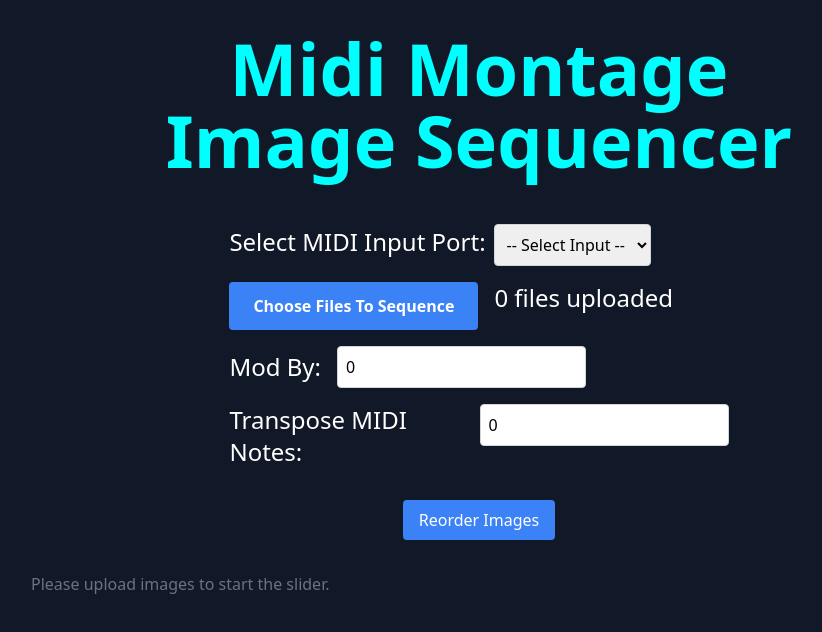
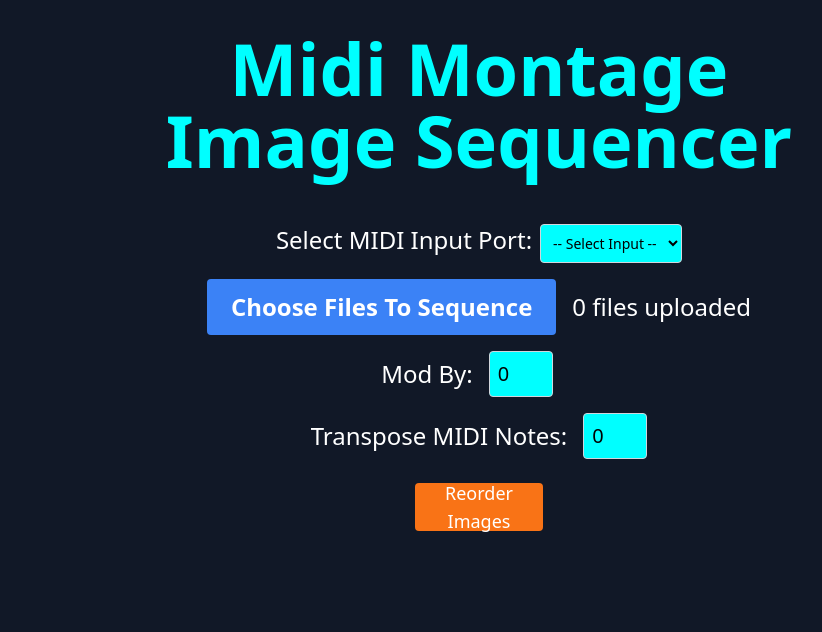
Before and after one commit to nathanfenoglio/midi-montage-image-sequencer, a Next.js app: page /Home in a window 1280 px wide. Shown: the top 632 px of the page, without its empty margins (161-983 px from the left). Built offline with nearby package versions, Linux system fonts and the light colour scheme.

Commit message:
messing with styles

```diff
--- a/app/Home/page.tsx
+++ b/app/Home/page.tsx
@@ -258,7 +258,7 @@ const HomePage = () => {
   // ***
 
   return (
-    <div className="flex flex-col items-center min-h-screen bg-gray-900 p-4">
+    <div className="flex flex-col items-center w-full min-h-screen bg-gray-900 p-4">
       {/* see about moving image display to top eh it pushes everything else off of the screen */}
 
       <div className='mt-[2vh] mb-[6vh] text-3xl sm:text-4xl md:text-5xl lg:text-6xl xl:text-7xl font-bold'>
@@ -266,12 +266,12 @@ const HomePage = () => {
       </div>
 
       {/* MIDI Input Selection drop down menu */}
-      <div className="mb-4 w-[95%] lg:w-[40%] items-start">
-        <label className="text-white mr-2 text-lg lg:text-2xl">Select MIDI Input Port:</label>
+      <div className="mb-4 w-[95%] md:w-[50%] items-start md:text-center">
+        <label className="text-white mr-2 text-lg lg:text-3xl xl:text-2xl">Select MIDI Input Port:</label>
         <select
           onChange={handleMidiInputChange}
           value={selectedInputId || ''}
-          className="p-2 border border-gray-300 rounded"
+          className="p-2 border border-gray-300 rounded bg-[#00FFFF] text-md lg:text-lg xl:text-sm"
         >
           <option value="">-- Select Input --</option>
           {midiInputs.map((input) => (
@@ -283,9 +283,9 @@ const HomePage = () => {
       </div>
 
       {/* items-start will move all children elements to the left */}
-      <div className='flex gap-4 w-[95%] lg:w-[40%] items-start mb-4'>
+      <div className='flex gap-4 w-[95%] md:w-[50%] items-start md:flex-row md:items-center md:justify-center mb-4'>
         {/* File Upload Input */}
-        <label className='inline-block px-6 py-3 bg-blue-500 text-white font-semibold text-center rounded cursor-pointer hover:bg-blue-600'>
+        <label className='inline-block px-6 py-3 bg-blue-500 text-white text-lg lg:text-3xl xl:text-2xl font-semibold text-center rounded cursor-pointer hover:bg-blue-600'>
           Choose Files To Sequence
           <input
             type="file"
@@ -296,12 +296,12 @@ const HomePage = () => {
             className="hidden"
           />
         </label>
-        <p className='text-white text-lg lg:text-2xl'>{imagesRef.current.length} files uploaded</p>
+        <p className='text-white text-lg lg:text-3xl xl:text-2xl'>{imagesRef.current.length} files uploaded</p>
       </div>
 
       {/* modby # user input and toggle modby num images on same line */}
-      <div className='flex w-[95%] lg:w-[40%] items-start gap-4 mb-4 items-center'>
-        <label htmlFor="modby-input" className="text-white text-lg lg:text-2xl">
+      <div className="flex w-[95%] md:w-[50%] gap-4 mb-4 items-start md:flex-row md:items-center md:justify-center">
+        <label htmlFor="modby-input" className="text-white text-lg lg:text-3xl xl:text-2xl">
           Mod By:
         </label>
         <input
@@ -315,7 +315,7 @@ const HomePage = () => {
               modByUserInputRef.current = newValue;
             }
           }}
-          className="p-2 border border-gray-300 rounded"
+          className="p-2 mr-6 border border-gray-300 rounded bg-[#00FFFF] w-16 text-md lg:text-2xl xl:text-xl"
         />
 
         {/* mod by # of images checkbox */}
@@ -333,19 +333,18 @@ const HomePage = () => {
                   modByUserInputRef.current = newValue; // Update the reference value
                 }
               }}
-              className="w-10 h-10 lg:w-7 lg:h-7 text-blue-500 border-gray-300 rounded focus:ring-blue-500"
+              className="w-10 h-10 lg:w-10 lg:h-10 xl:w-7 xl:h-7 text-blue-500 border-gray-300 rounded focus:ring-blue-500"
             />
-            <span className="text-white text-lg lg:text-2xl">Mod By # Images</span>
+            <span className="text-white text-lg lg:text-3xl xl:text-2xl">Mod By # Images</span>
           </label>
         )}
 
       </div>
 
       {/* transpose midi notes label and input */}
-      {/* <div className='flex items-center justify-center gap-4 mb-4'> */}
-      <div className='flex w-[95%] lg:w-[40%] items-start gap-4 mb-4'>
+      <div className='flex w-[95%] md:w-[50%] gap-4 mb-4 items-start md:flex-row md:items-center md:justify-center'>
         {/* Transpose Input */}
-        <label htmlFor="transpose-input" className="text-white text-lg lg:text-2xl">
+        <label htmlFor="transpose-input" className="text-white text-lg lg:text-3xl xl:text-2xl">
           Transpose MIDI Notes:
         </label>
         <input
@@ -353,19 +352,19 @@ const HomePage = () => {
           type="number"
           value={transpose}
           onChange={(e) => setTranspose(Number(e.target.value))}
-          className="p-2 border border-gray-300 rounded"
+          className="p-2 border border-gray-300 rounded bg-[#00FFFF] w-16 text-md lg:text-2xl xl:text-xl"
         />
       </div>
 
-      {/* start/stop button and fullscreen button on same line */}
-      <div className='flex gap-4'>
+      {/* start/stop button and fullscreen button and reorder images button on same line */}
+      <div className='flex gap-4 w-[95%] lg:w-[50%] justify-center mt-2'>
         {/* Start/Stop Button */}
         {images.length > 0 && (
           <button
             onClick={toggleSlideshow}
-            className={`px-4 py-2 rounded text-white ${
-              isPlaying ? "bg-red-500 hover:bg-red-600" : "bg-green-500 hover:bg-green-600"}`
-            }
+            className={`w-32 h-12 lg:w-36 lg:h-14 xl:w-32 xl:h-12 rounded text-white text-md lg:text-xl xl:text-lg flex items-center justify-center ${
+              isPlaying ? "bg-red-500 hover:bg-red-600" : "bg-green-500 hover:bg-green-600"
+            }`}
           >
             {isPlaying ? "Stop" : "Start"}
           </button>
@@ -375,36 +374,31 @@ const HomePage = () => {
         {images.length > 0 &&
           <button
             onClick={makeFullScreen}
-            className="px-4 py-2 bg-blue-500 text-white rounded cursor-pointer flex items-center justify-center"
+            className="w-32 h-12 lg:w-36 lg:h-14 xl:w-32 xl:h-12 bg-blue-500 text-white text-md lg:text-xl xl:text-lg rounded cursor-pointer flex items-center justify-center hover:bg-blue-600"
           >
             Full Screen
           </button>
         }
-      </div>
 
-      <div className='p-4'>
+        {/* Reorder Images Screen Button */}
         <Link href="/reorder">
-          <button className="px-4 py-2 bg-blue-500 text-white rounded hover:bg-blue-600">
+          <button className="w-32 h-12 lg:w-36 lg:h-14 xl:w-32 xl:h-12 bg-orange-500 text-white text-md lg:text-xl xl:text-lg rounded flex items-center justify-center hover:bg-orange-600">
             Reorder Images
           </button>
         </Link>
+
       </div>
 
-      {/* Image Slider */}
+      {/* Image Player */}
       <div ref={sliderRef} className="w-full max-w-4xl mt-4">
-        {images.length > 0 ? (
-          isPlaying ? (
+        {images.length > 0 && isPlaying && (
             <ImagePlayer
               images={images}
               intervals={durations}
               currentImageIndex={currentImageIndexRef.current}
             />
-          ) : (
-            <p className="text-gray-500">Click Start to begin the slideshow.</p>
           )
-        ) : (
-          <p className="text-gray-500">Please upload images to start the slider.</p>
-        )}
+        }
       </div>
 
     </div>
--- a/app/reorder/ImageCard.tsx
+++ b/app/reorder/ImageCard.tsx
@@ -14,8 +14,8 @@ const ImageCard = ({ imageInfo, onClick, index }: ImageCardProps) => {
     <div className='p-6 hover:bg-blue-900 duration-300 transition-all cursor-pointer text-center rounded-lg bg-gray-900 h-full flex flex-col justify-between'
       onClick={() => onClick(id, index)}  // Trigger the onClick function when the card is clicked
     >
-      <Image src={url} alt={id} width={80} height={80} className='mx-auto object-cover'/>
-      {/* <h1 className='text-[18px] mt-4 text-white font-[600]'>{id}</h1> */}
+      <Image src={url} alt={id} width={180} height={180} className='mx-auto object-cover'/>
+      <h1 className='text-[18px] mt-4 text-white font-[600]'>{index}</h1>
     </div>
   )
 }
--- a/app/reorder/page.tsx
+++ b/app/reorder/page.tsx
@@ -46,6 +46,7 @@
 // and then clicks the position of where they want to insert the image that they're moving
 // and every other image index adjusts
 'use client';
+import Link from 'next/link';
 import { useGlobalContext } from '../context/GlobalContext';
 // import { Reorder } from "framer-motion" // npm install motion
 import ImageCard from './ImageCard';
@@ -93,9 +94,25 @@ const reorder = () => {
     };
 
   return(
-    <div>
-      <ul>
-          <div className='mt-20 w-[80%] mx-auto grid grid-cols-1 sm:grid-cols-2 md:grid-cols-3 lg:grid-cols-4 xl:grid-cols-5 gap-4 items-center items-stretch'>
+    <div className='bg-gray-900 p-4'>
+      <h1 className='text-center w-[60%] mx-auto text-[#00FFFF] text-3xl sm:text-4xl md:text-5xl lg:text-6xl xl:text-7xl font-bold'>Reorder Images</h1>
+      <div className='w-[80%] md:w-[50%] mx-auto'>
+        <p className='text-center mt-6 text-xl md:text-2xl lg:text-3xl xl:text-4xl text-white font-bold text-opacity-60 transition-transform duration-300 animate-blink'>
+          Click the image that you would like to move <br/>
+          Then click the place in the sequence where you want the image to be placed
+        </p>
+        <div className='pt-8 text-center'>
+        <Link href="/">
+          <button className="px-8 py-4 bg-blue-500 text-white text-xl rounded hover:bg-blue-600">
+            Home
+          </button>
+        </Link>
+      </div>
+
+      </div>
+
+      {/* going with 2 columns on smaller and 4 on larger of whatever size */}
+      <div className='mt-20 w-[80%] mx-auto grid grid-cols-2 md:grid-cols-4 gap-4 items-center items-stretch'>
         {images.map((img, index) => (
           <ImageCard
             key={img.id}
@@ -105,7 +122,6 @@ const reorder = () => {
           />
         ))}
       </div>
-      </ul>
 
     </div>
   )
--- a/tailwind.config.ts
+++ b/tailwind.config.ts
@@ -7,7 +7,18 @@ export default {
     "./app/**/*.{js,ts,jsx,tsx,mdx}",
   ],
   theme: {
-
+    extend: {
+      animation: {
+        blink: "blink 3s infinite",
+      },
+      keyframes: {
+        blink: {
+          "0%": { opacity: "0" },
+          "62%": { opacity: "1" },
+          "100%": { opacity: "0" },
+        },
+      },
+    },
   },
   plugins: [],
 } satisfies Config;
```
Lines whose indentation alone changed are shown as unchanged.
